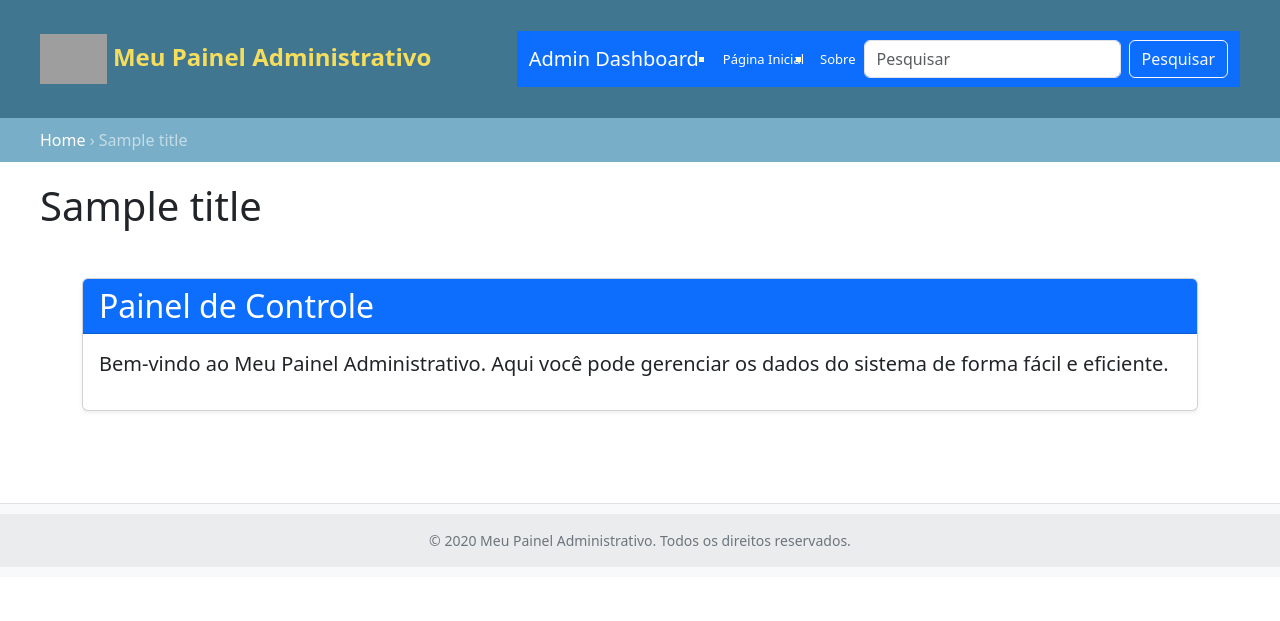
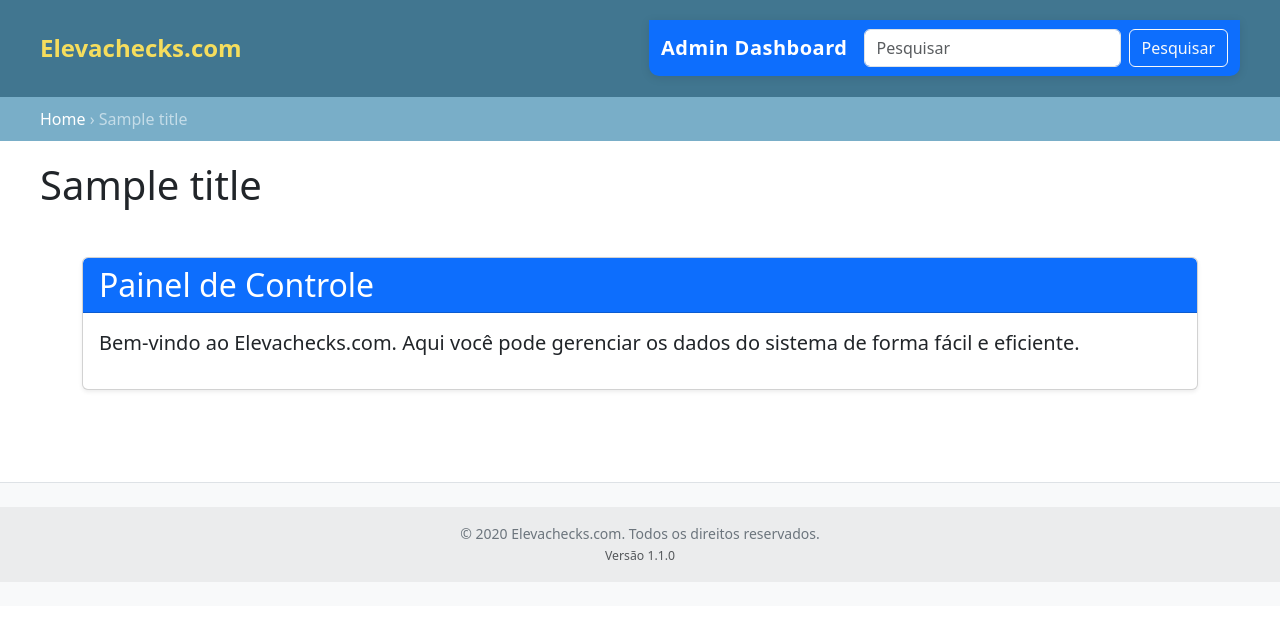
Before and after one commit to MarcioMiguel22/Test02, a Django app: template templates/admin/base_site.html in a window 1280 px wide. Shown: the top 621 px of the page. Run offline with Django 4.2, Linux system fonts and the light colour scheme; the template is opened without the code that fills it: most values are stand-ins (such as "Sample title", 1, 10 or a date in 2020); parts of the project's set-up code (start-up, migrations or seed data) failed here and were passed over; grey boxes are pictures that could not be loaded.

Commit message:
Add dark mode styles and enhance admin panel UI: implement dark mode CSS, update branding to Elevachecks.com, and improve visual elements in admin templates

```diff
--- a/static/css/admin.css
+++ b/static/css/admin.css
@@ -5,6 +5,28 @@ body {
     font-family: 'Arial', sans-serif;
     background-color: #f8f9fa; /* Fundo mais claro */
     color: #333;
+}
+
+body.dark-mode {
+    --primary-color: #4dabf7;
+    --primary-hover: #228be6;
+    --secondary-color: #adb5bd;
+    --accent-color: #ff922b;
+    --text-color: #f8f9fa;
+    --text-muted: #adb5bd;
+    --bg-color: #212529;
+    --bg-content: #343a40;
+    --border-color: #495057;
+    --card-shadow: 0 0.125rem 0.25rem rgba(0, 0, 0, 0.2);
+    --hover-shadow: 0 0.5rem 1rem rgba(0, 0, 0, 0.35);
+    --navbar-text: #f8f9fa;
+    --input-bg: #343a40;
+    --input-border: #495057;
+    --input-text: #f1f3f5;
+    --success-color: #40c057;
+    --danger-color: #fa5252;
+    --warning-color: #ffec99;
+    --info-color: #15aabf;
 }
 
 /* Cabeçalho personalizado */
@@ -74,6 +96,88 @@ footer {
     color: #6c757d;
     border-top: 1px solid #dee2e6;
 }
+
+/* Melhorias visuais */
+.navbar {
+    box-shadow: 0 2px 10px rgba(0,0,0,0.1);
+    border-radius: 0 0 10px 10px;
+    z-index: 1030;
+    padding: 0.75rem 1rem;
+}
+
+.navbar-brand {
+    font-weight: bold;
+    letter-spacing: 0.5px;
+}
+
+.nav-link {
+    font-weight: 500;
+    position: relative;
+    padding: 0.75rem 1rem;
+    transition: all 0.3s ease;
+    color: var(--navbar-text) !important;
+    opacity: 0.85;
+}
+
+.nav-link:hover {
+    opacity: 1;
+}
+
+.nav-link:after {
+    content: '';
+    position: absolute;
+    bottom: 0;
+    left: 50%;
+    width: 0;
+    height: 3px;
+    background: var(--accent-color);
+    transition: all 0.3s ease;
+    transform: translateX(-50%);
+    border-radius: 3px;
+}
+
+.nav-link:hover:after,
+.nav-link.active:after {
+    width: 80%;
+}
+
+.card {
+    border: none;
+    border-radius: 10px;
+    overflow: hidden;
+    background-color: var(--bg-content);
+    transition: transform 0.3s ease, box-shadow 0.3s ease;
+    box-shadow: var(--card-shadow);
+    margin-bottom: 1.5rem;
+}
+
+.card:hover {
+    transform: translateY(-5px);
+    box-shadow: var(--hover-shadow);
+}
+
+.card-header {
+    font-weight: bold;
+    background-color: var(--primary-color);
+    color: white;
+    padding: 1rem 1.25rem;
+    border-bottom: none;
+}
+
+.card-body {
+    padding: 1.5rem;
+}
+
+footer {
+    background-color: var(--bg-content);
+    text-align: center;
+    padding: 1.5rem 0;
+    font-size: 0.875rem;
+    color: var(--text-muted);
+    border-top: 1px solid var(--border-color);
+    margin-top: auto;
+}
+
 /* static/css/admin.css */
 
 /* Ajustes gerais */
--- /dev/null
+++ b/static/css/dark-mode.css
@@ -0,0 +1 @@
+/* Arquivo removido */
--- a/templates/admin/base_site.html
+++ b/templates/admin/base_site.html
@@ -2,7 +2,7 @@
 {% load static %}
 
 {% block title %}
-    {{ title }} | {{ site_title|default:_('Meu Painel Administrativo') }}
+    {{ title }} | {{ site_title|default:_('Elevachecks.com') }}
 {% endblock %}
 
 {% block extrastyle %}
@@ -14,8 +14,8 @@
 {% block branding %}
 <h1 id="site-name" class="text-primary text-center my-4">
     <a href="{% url 'admin:index' %}" style="text-decoration: none;">
-        <img src="{% static 'images/logo.png' %}" alt="Logo" style="height: 50px; vertical-align: middle;">
-        <span>Meu Painel Administrativo</span>
+        <!-- Logo removido -->
+        <span>Elevachecks.com</span>
     </a>
 </h1>
 {% endblock %}
@@ -29,15 +29,10 @@
             </button>
             <div class="collapse navbar-collapse" id="navbarNav">
                 <ul class="navbar-nav me-auto">
-                    <li class="nav-item">
-                        <a class="nav-link" href="#">Página Inicial</a>
-                    </li>
-                    <li class="nav-item">
-                        <a class="nav-link" href="#">Sobre</a>
-                    </li>
+                    <!-- Botões removidos -->
                 </ul>
-                <form class="d-flex">
-                    <input class="form-control me-2" type="search" placeholder="Pesquisar" aria-label="Search">
+                <form class="d-flex" action="{% url 'admin:index' %}" method="get">
+                    <input class="form-control me-2" type="search" name="q" placeholder="Pesquisar" aria-label="Search">
                     <button class="btn btn-outline-light" type="submit">Pesquisar</button>
                 </form>
             </div>
@@ -52,7 +47,7 @@
             <h2 class="mb-0">Painel de Controle</h2>
         </div>
         <div class="card-body">
-            <p class="lead">Bem-vindo ao Meu Painel Administrativo. Aqui você pode gerenciar os dados do sistema de forma fácil e eficiente.</p>
+            <p class="lead">Bem-vindo ao Elevachecks.com. Aqui você pode gerenciar os dados do sistema de forma fácil e eficiente.</p>
         </div>
     </div>
 </div>
@@ -61,7 +56,9 @@
 {% block footer %}
 <footer class="bg-light text-center text-lg-start mt-auto">
     <div class="text-center p-3" style="background-color: rgba(0, 0, 0, 0.05);">
-        © {{ current_year }} Meu Painel Administrativo. Todos os direitos reservados.
+        © {{ current_year }} Elevachecks.com. Todos os direitos reservados.
+        <br>
+        <small class="text-muted">Versão 1.1.0</small>
     </div>
 </footer>
 {% endblock %}
```
Also changed, not shown: static/js/admin.js (added, +65 -0 lines).
